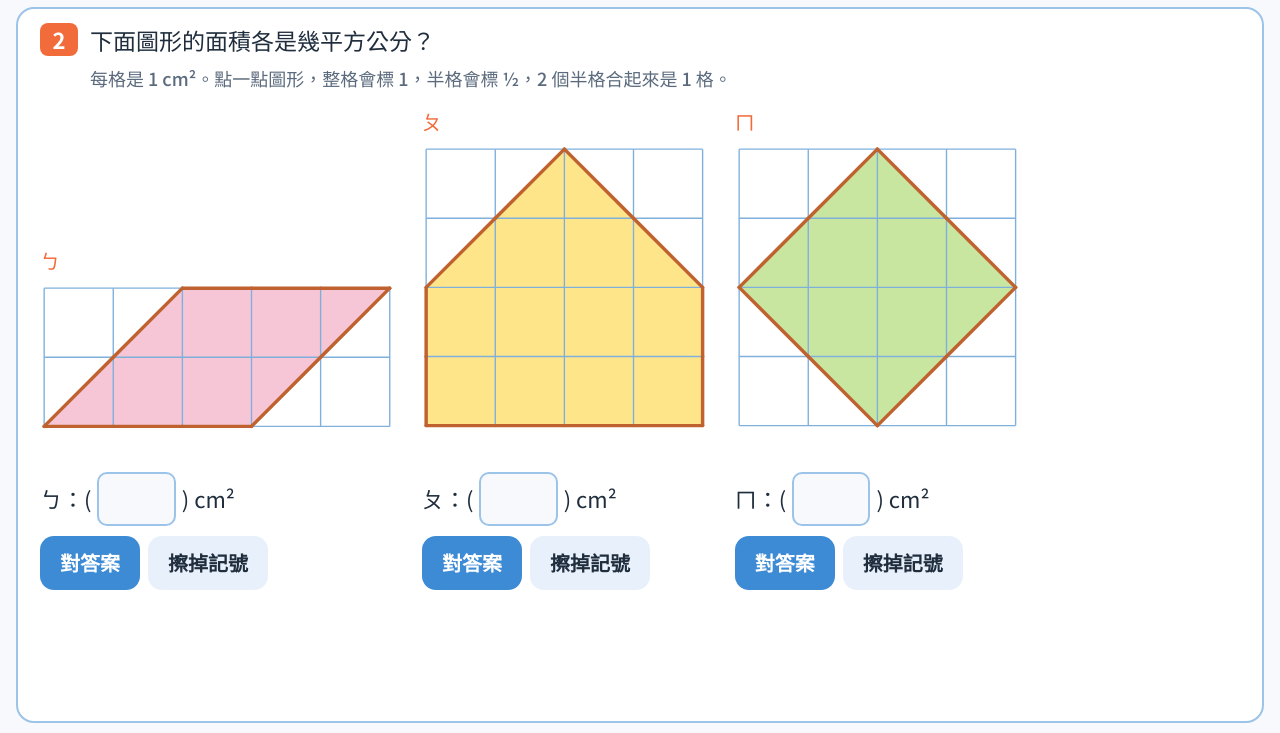
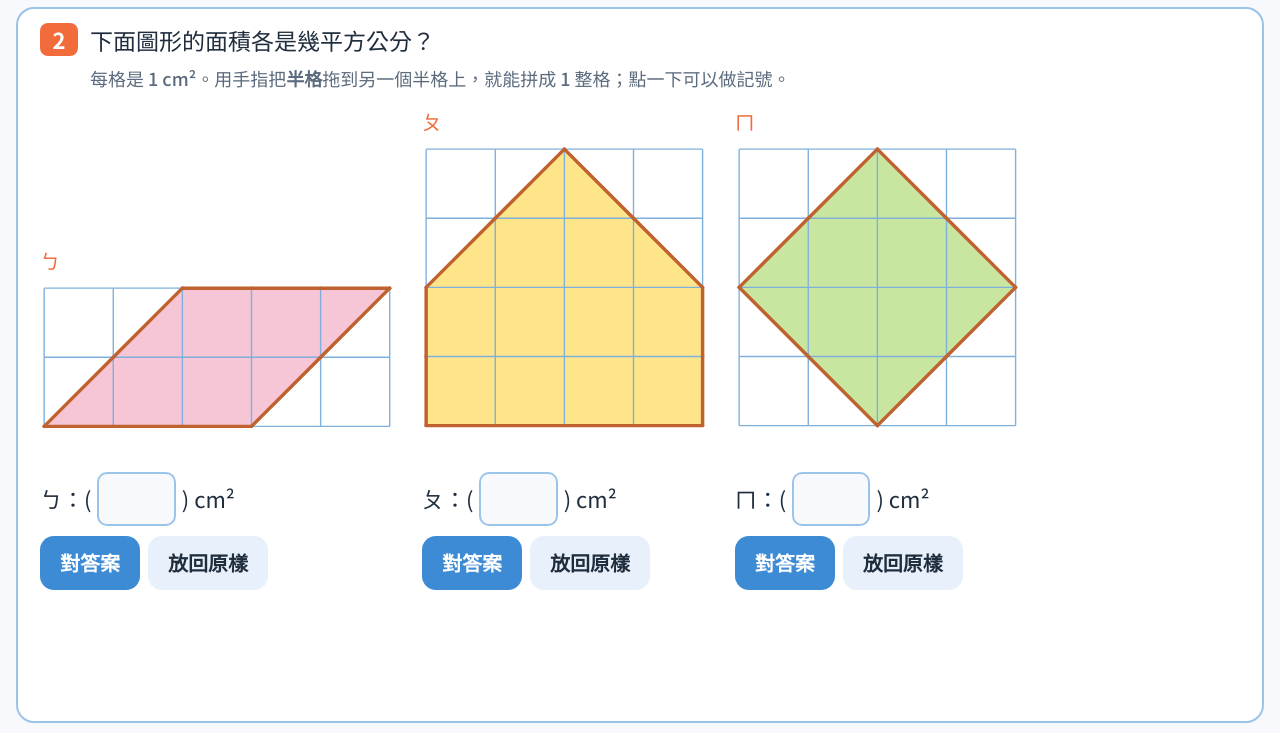
Before and after one commit to teacher-liujikan/midterm-review, a plain HTML site: page math6-2/practice.html in a window 1280 px wide. Both pictures are taken after a click on the button "下一題". Shown: the part 67-800 px from the top of the page. Drawn offline with Linux system fonts and the light colour scheme; a web font is replaced by a local one.

Commit message:
數學 6-2 類題：半格可以拖曳拼成整格
Co-Authored-By: Claude Opus 5.5 <noreply@anthropic.com>
Claude-Session: https://claude.ai/code/session_017UyCQqv5F2TBN8XjsbBPt7

```diff
--- a/math6-2/practice.html
+++ b/math6-2/practice.html
@@ -156,13 +156,13 @@ section[data-q="3"]{--cell:clamp(40px,min(10vh,6vw),80px)}
 
   <!-- 2 -->
   <section data-q="2" hidden>
-    <div class="qhead"><span class="qn">2</span><p class="qtext">下面圖形的面積各是幾平方公分？<br><span class="hint">每格是 1 cm²。點一點圖形，整格會標 1，半格會標 ½，2 個半格合起來是 1 格。</span></p></div>
+    <div class="qhead"><span class="qn">2</span><p class="qtext">下面圖形的面積各是幾平方公分？<br><span class="hint">每格是 1 cm²。用手指把<b>半格</b>拖到另一個半格上，就能拼成 1 整格；點一下可以做記號。</span></p></div>
     <div class="figs" id="q2"></div>
   </section>
 
   <!-- 3 -->
   <section data-q="3" hidden>
-    <div class="qhead"><span class="qn">3</span><p class="qtext">方格點上有 3 個圖形，每一小格是 1 cm²。<span class="hint">（可以點圖形做記號）</span></p></div>
+    <div class="qhead"><span class="qn">3</span><p class="qtext">方格點上有 3 個圖形，每一小格是 1 cm²。<span class="hint">（半格可以拖去拼成整格，點一下可以做記號）</span></p></div>
     <div class="figs" id="q3figs"></div>
     <div class="col">
       <div class="say">① 甲 <input class="num" id="q3a" inputmode="numeric"> cm²，乙 <input class="num" id="q3b" inputmode="numeric"> cm²，丙 <input class="num" id="q3c" inputmode="numeric"> cm²</div>
@@ -226,25 +226,41 @@ function outline(polys){const cnt=new Map();
   polys.forEach(a=>a.forEach((p,i)=>{const q=a[(i+1)%a.length];const k=[p,q].map(v=>v.join(',')).sort().join('|');cnt.set(k,(cnt.get(k)||0)+1)}));
   return [...cnt].filter(([,n])=>n===1).map(([k])=>k.split('|').map(s=>s.split(',').map(Number)))}
 
-/* tappable figure on a lined grid or a dot grid */
+/* figure on a lined grid or a dot grid: tap to mark, drag a half onto another half to make 1 whole */
 function figure(rows,color,mode,counter){
   const R=rows.length,C=rows[0].length;
   const svg=el('svg',{viewBox:`-6 -6 ${C*U+12} ${R*U+12}`,class:'fig'});svg.style.width=`calc(var(--cell)*${C} + var(--cell)*.12)`;
-  const polys=[];
-  rows.forEach((row,r)=>[...row].forEach((k,c)=>{if(!SHAPE[k])return;const a=pts(k,c,r);polys.push({k,a})}));
-  polys.forEach(o=>{const p=el('polygon',{points:ptStr(o.a),fill:color,class:'pc'});o.el=p;svg.appendChild(p)});
-  if(mode==='grid'){for(let i=0;i<=C;i++)svg.appendChild(el('line',{x1:i*U,y1:0,x2:i*U,y2:R*U,stroke:'#7fb0dc','stroke-width':2,'pointer-events':'none'}));
-    for(let j=0;j<=R;j++)svg.appendChild(el('line',{x1:0,y1:j*U,x2:C*U,y2:j*U,stroke:'#7fb0dc','stroke-width':2,'pointer-events':'none'}))}
-  else{for(let i=0;i<=C;i++)for(let j=0;j<=R;j++)svg.appendChild(el('circle',{cx:i*U,cy:j*U,r:6,fill:'#5b6b7d','pointer-events':'none'}))}
-  outline(polys.map(o=>o.a)).forEach(([p,q])=>svg.appendChild(el('line',{x1:p[0],y1:p[1],x2:q[0],y2:q[1],stroke:mode==='grid'?'#c0622f':'#1f7fc4','stroke-width':5,'stroke-linecap':'round','pointer-events':'none'})));
-  const marks=el('g',{});svg.appendChild(marks);
-  let whole=0,half=0;
+  const toSvg=e=>{const p=svg.createSVGPoint();p.x=e.clientX;p.y=e.clientY;return p.matrixTransform(svg.getScreenCTM().inverse())};
+  let polys=[],whole=0,half=0,marks,top;
   function upd(){if(counter)counter.textContent=(whole||half)?`整格 ${whole} 個，半格 ${half} 個`:''}
-  polys.forEach(o=>o.el.addEventListener('click',()=>{
-    if(o.t){o.t.remove();o.t=null;o.el.setAttribute('fill',color);o.k==='#'?whole--:half--;upd();return}
+  function unmark(o){if(o.t){o.t.remove();o.t=null;o.k==='#'?whole--:half--}o.el.setAttribute('fill',color)}
+  function toggle(o){if(o.t){unmark(o);upd();return}
     const [x,y]=centroid(o.a);o.t=el('text',{x,y:y+11,'text-anchor':'middle'});o.t.textContent=o.k==='#'?'1':'½';marks.appendChild(o.t);
-    o.el.setAttribute('fill','#ffb38a');o.k==='#'?whole++:half++;upd()}));
-  svg.reset=()=>{polys.forEach(o=>{if(o.t){o.t.remove();o.t=null}o.el.setAttribute('fill',color)});whole=half=0;upd()};
+    o.el.setAttribute('fill','#ffb38a');o.k==='#'?whole++:half++;upd()}
+  function build(){svg.innerHTML='';polys=[];whole=half=0;
+    rows.forEach((row,r)=>[...row].forEach((k,c)=>{if(SHAPE[k])polys.push({k,c,r,a:pts(k,c,r)})}));
+    const base=el('g',{});svg.appendChild(base);
+    if(mode==='grid'){for(let i=0;i<=C;i++)svg.appendChild(el('line',{x1:i*U,y1:0,x2:i*U,y2:R*U,stroke:'#7fb0dc','stroke-width':2,'pointer-events':'none'}));
+      for(let j=0;j<=R;j++)svg.appendChild(el('line',{x1:0,y1:j*U,x2:C*U,y2:j*U,stroke:'#7fb0dc','stroke-width':2,'pointer-events':'none'}))}
+    else{for(let i=0;i<=C;i++)for(let j=0;j<=R;j++)svg.appendChild(el('circle',{cx:i*U,cy:j*U,r:6,fill:'#5b6b7d','pointer-events':'none'}))}
+    outline(polys.map(o=>o.a)).forEach(([p,q])=>svg.appendChild(el('line',{x1:p[0],y1:p[1],x2:q[0],y2:q[1],stroke:mode==='grid'?'#c0622f':'#1f7fc4','stroke-width':5,'stroke-linecap':'round','pointer-events':'none'})));
+    marks=el('g',{});svg.appendChild(marks);top=el('g',{});svg.appendChild(top);
+    polys.forEach(o=>{o.el=el('polygon',{points:ptStr(o.a),fill:color,class:'pc'});base.appendChild(o.el);hook(o)});upd()}
+  function hook(o){let start=null,moved=false,dx=0,dy=0;
+    o.el.addEventListener('pointerdown',e=>{e.preventDefault();o.el.setPointerCapture(e.pointerId);const p=toSvg(e);start=[p.x,p.y];moved=false;dx=dy=0});
+    o.el.addEventListener('pointermove',e=>{if(!start||o.k==='#')return;const p=toSvg(e);dx=p.x-start[0];dy=p.y-start[1];
+      if(!moved&&Math.hypot(dx,dy)>U*.12){moved=true;unmark(o);upd();top.appendChild(o.el);o.el.setAttribute('stroke','#1f2d3d');o.el.setAttribute('stroke-width',4)}
+      if(moved)o.el.setAttribute('transform',`translate(${dx},${dy})`)});
+    const end=()=>{if(!start)return;start=null;
+      if(!moved){toggle(o);return}
+      const [cx,cy]=centroid(o.a);const nx=cx+dx,ny=cy+dy;
+      const tgt=polys.find(t=>t!==o&&t.k!=='#'&&!t.gone&&Math.abs(nx-(t.c+.5)*U)<U*.55&&Math.abs(ny-(t.r+.5)*U)<U*.55);
+      o.el.removeAttribute('stroke');o.el.removeAttribute('stroke-width');
+      if(tgt){unmark(tgt);o.gone=true;o.el.remove();tgt.k='#';tgt.a=pts('#',tgt.c,tgt.r);tgt.el.setAttribute('points',ptStr(tgt.a));
+        tgt.el.setAttribute('fill','#fff3b0');setTimeout(()=>{if(!tgt.t)tgt.el.setAttribute('fill',color)},450);upd()}
+      else{o.el.setAttribute('transform','')}};
+    o.el.addEventListener('pointerup',end);o.el.addEventListener('pointercancel',end)}
+  build();svg.reset=build;
   return svg}
 
 /* 1. drag a piece to complete one square */
@@ -287,7 +303,7 @@ Q2.forEach((t,i)=>{const col=document.createElement('div');col.className='figcol
   col.innerHTML=`<div class="sub">${t.lab}</div>`;const cnt=document.createElement('p');cnt.className='counter';
   const svg=figure(t.rows,t.color,'grid',cnt);col.appendChild(svg);col.appendChild(cnt);
   const box=document.createElement('div');box.className='col';
-  box.innerHTML=`<div class="say">${t.lab}：( <input class="num" inputmode="numeric"> ) cm²</div><div class="btns"><button class="btn">對答案</button><button class="btn soft">擦掉記號</button></div><p class="fb"></p>`;
+  box.innerHTML=`<div class="say">${t.lab}：( <input class="num" inputmode="numeric"> ) cm²</div><div class="btns"><button class="btn">對答案</button><button class="btn soft">放回原樣</button></div><p class="fb"></p>`;
   col.appendChild(box);$('#q2').appendChild(col);
   const inp=box.querySelector('input'),[btn,clr]=box.querySelectorAll('button'),f=box.querySelector('.fb');
   clr.onclick=()=>svg.reset();
```
